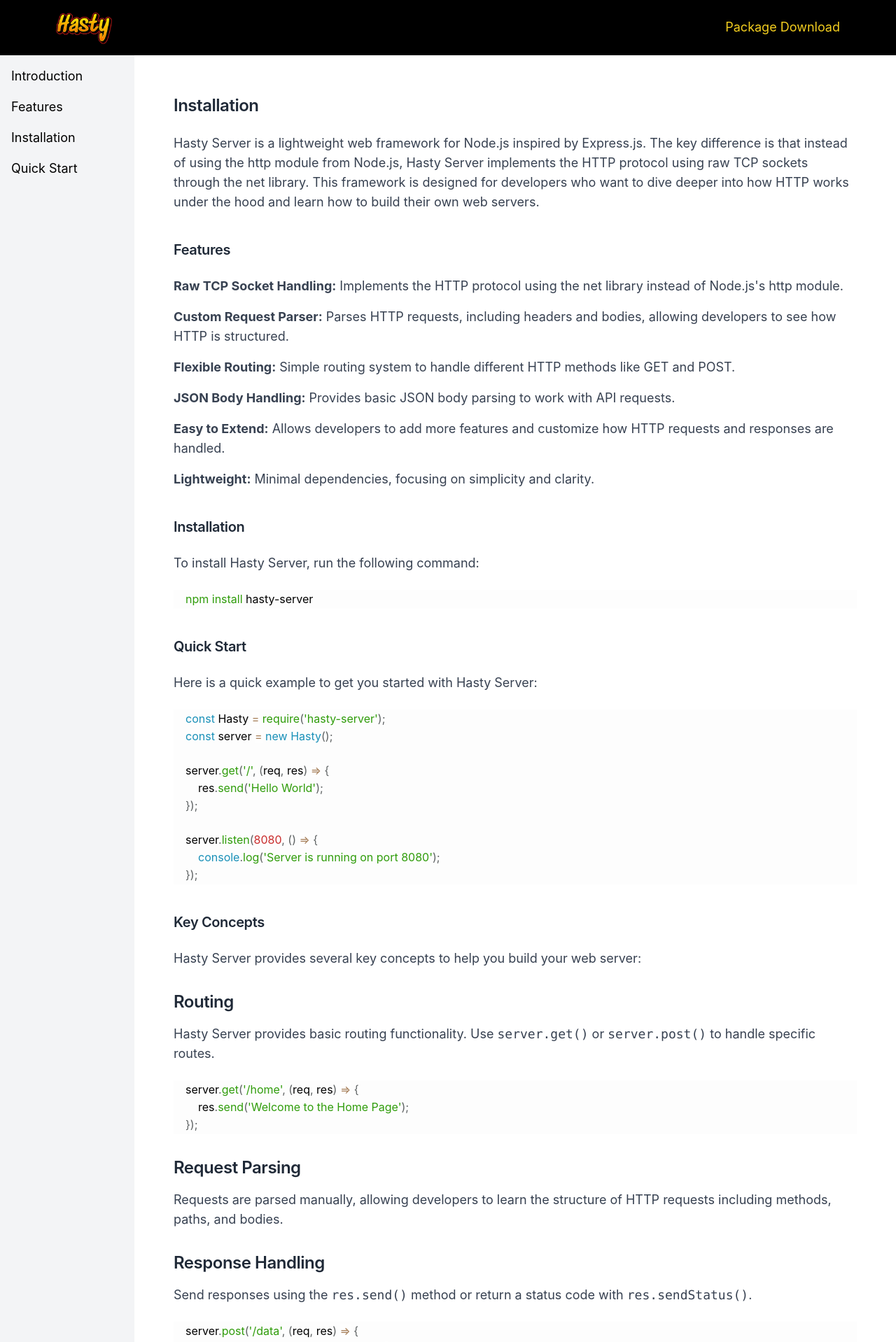
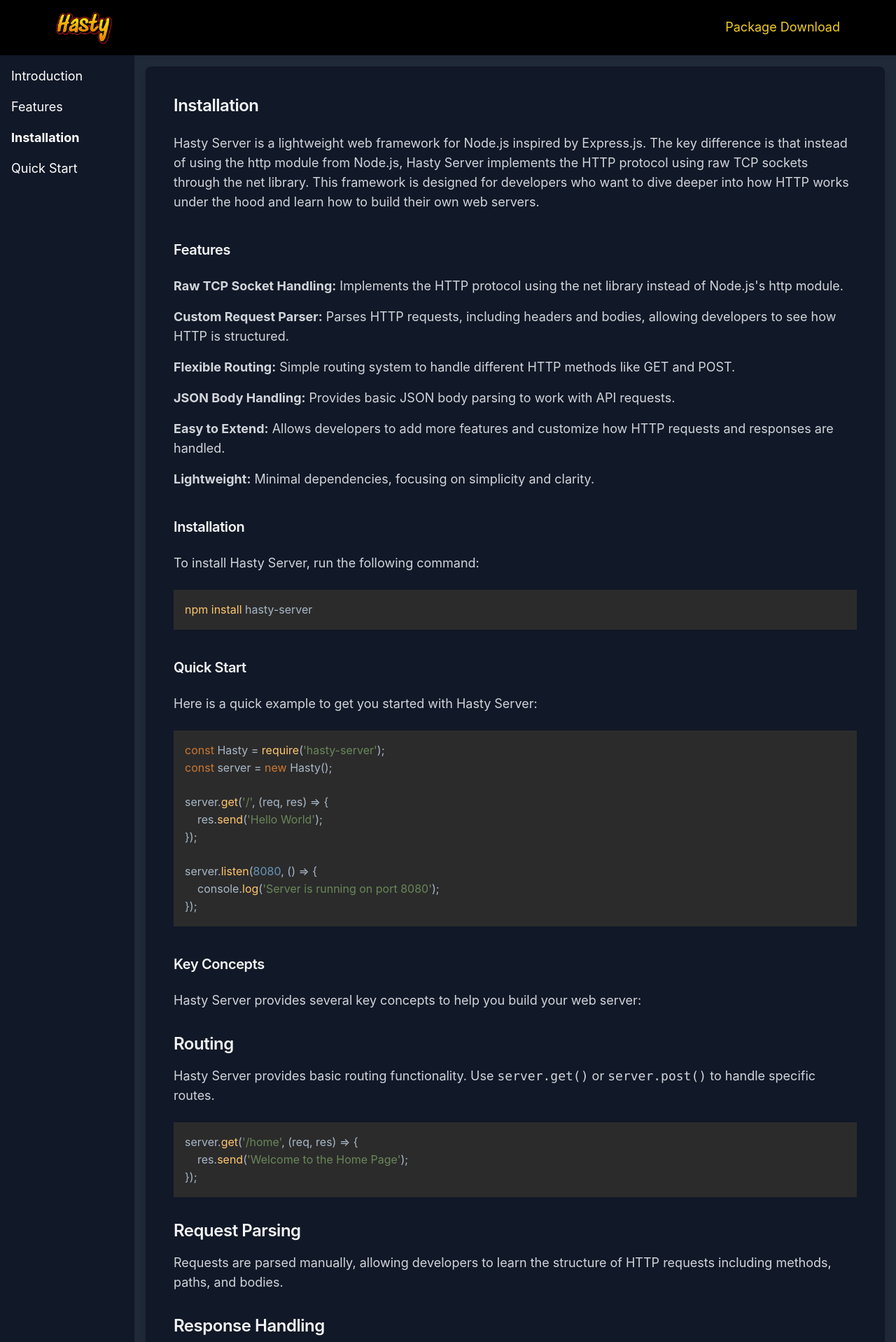
Before and after one commit to IntegerAlex/hasty-server, a React (Vite) app in the folder doc/: page /installation in a window 1280 px wide. Shown: the top 1918 px of the page at 70% size. Built offline with nearby package versions, Linux system fonts and the light colour scheme.

Commit message:
changed to dark theme

```diff
--- a/doc/src/components/installation.jsx
+++ b/doc/src/components/installation.jsx
@@ -1,14 +1,17 @@
 import Typography from "./general/typography";
 import { Prism as SyntaxHighlighter } from "react-syntax-highlighter";
-import { coy } from "react-syntax-highlighter/dist/esm/styles/prism";
+import { darcula } from "react-syntax-highlighter/dist/esm/styles/prism"; // Use darcula for a darker theme
 
 const Installation = () => {
   return (
-    <div className="p-6 bg-white md:p-8 lg:p-10">
-      <Typography variant="h4" className="mb-6 text-gray-800 text-center md:text-left">
+    <div className="p-6 bg-gray-900 shadow-lg rounded-lg md:p-8 lg:p-10">
+      <Typography
+        variant="h4"
+        className="mb-6 text-gray-100 text-center md:text-left"
+      >
         Installation
       </Typography>
-      <Typography variant="body1" className="mb-6 text-gray-700 leading-relaxed">
+      <Typography variant="body1" className="mb-6 text-gray-300 leading-relaxed">
         Hasty Server is a lightweight web framework for Node.js inspired by
         Express.js. The key difference is that instead of using the http module
         from Node.js, Hasty Server implements the HTTP protocol using raw TCP
@@ -16,10 +19,13 @@
         developers who want to dive deeper into how HTTP works under the hood
         and learn how to build their own web servers.
       </Typography>
-      <Typography variant="h5" className="mt-10 mb-6 text-gray-800 text-center md:text-left">
+      <Typography
+        variant="h5"
+        className="mt-10 mb-6 text-gray-100 text-center md:text-left"
+      >
         Features
       </Typography>
-      <ul className="list-disc list-inside mb-6 text-gray-700 leading-relaxed space-y-4">
+      <ul className="list-disc list-inside mb-6 text-gray-300 leading-relaxed space-y-4">
         <li className="mb-2">
           <Typography variant="body1">
             <strong>Raw TCP Socket Handling:</strong> Implements the HTTP
@@ -59,22 +65,28 @@
           </Typography>
         </li>
       </ul>
-      <Typography variant="h5" className="mt-10 mb-6 text-gray-800 text-center md:text-left">
+      <Typography
+        variant="h5"
+        className="mt-10 mb-6 text-gray-100 text-center md:text-left"
+      >
         Installation
       </Typography>
-      <Typography variant="body1" className="mb-6 text-gray-700 leading-relaxed">
+      <Typography variant="body1" className="mb-6 text-gray-300 leading-relaxed">
         To install Hasty Server, run the following command:
       </Typography>
-      <SyntaxHighlighter language="bash" style={coy} className="mb-6">
+      <SyntaxHighlighter language="bash" style={darcula} className="mb-6">
         npm install hasty-server
       </SyntaxHighlighter>
-      <Typography variant="h5" className="mt-10 mb-6 text-gray-800 text-center md:text-left">
+      <Typography
+        variant="h5"
+        className="mt-10 mb-6 text-gray-100 text-center md:text-left"
+      >
         Quick Start
       </Typography>
-      <Typography variant="body1" className="mb-6 text-gray-700 leading-relaxed">
+      <Typography variant="body1" className="mb-6 text-gray-300 leading-relaxed">
         Here is a quick example to get you started with Hasty Server:
       </Typography>
-      <SyntaxHighlighter language="javascript" style={coy} className="mb-6">
+      <SyntaxHighlighter language="javascript" style={darcula} className="mb-6">
         {`const Hasty = require('hasty-server');
 const server = new Hasty();
 
@@ -86,41 +98,53 @@
     console.log('Server is running on port 8080');
 });`}
       </SyntaxHighlighter>
-      <Typography variant="h5" className="mt-10 mb-6 text-gray-800 text-center md:text-left">
+      <Typography
+        variant="h5"
+        className="mt-10 mb-6 text-gray-100 text-center md:text-left"
+      >
         Key Concepts
       </Typography>
-      <Typography variant="body1" className="mb-6 text-gray-700 leading-relaxed">
+      <Typography variant="body1" className="mb-6 text-gray-300 leading-relaxed">
         Hasty Server provides several key concepts to help you build your web
         server:
       </Typography>
-      <Typography variant="h4" className="mt-8 mb-4 text-gray-800 text-center md:text-left">
+      <Typography
+        variant="h4"
+        className="mt-8 mb-4 text-gray-100 text-center md:text-left"
+      >
         Routing
       </Typography>
-      <Typography variant="body1" className="mb-6 text-gray-700 leading-relaxed">
+      <Typography variant="body1" className="mb-6 text-gray-300 leading-relaxed">
         Hasty Server provides basic routing functionality. Use{" "}
         <code>server.get()</code> or <code>server.post()</code> to handle
         specific routes.
       </Typography>
-      <SyntaxHighlighter language="javascript" style={coy} className="mb-6">
+      <SyntaxHighlighter language="javascript" style={darcula} className="mb-6">
         {`server.get('/home', (req, res) => {
     res.send('Welcome to the Home Page');
 });`}
       </SyntaxHighlighter>
-      <Typography variant="h4" className="mt-8 mb-4 text-gray-800 text-center md:text-left">
+      <Typography
+        variant="h4"
+        className="mt-8 mb-4 text-gray-100 text-center md:text-left"
+      >
         Request Parsing
       </Typography>
-      <Typography variant="body1" className="mb-6 text-gray-700 leading-relaxed">
+      <Typography variant="body1" className="mb-6 text-gray-300 leading-relaxed">
         Requests are parsed manually, allowing developers to learn the structure
         of HTTP requests including methods, paths, and bodies.
       </Typography>
-      <Typography variant="h4" className="mt-8 mb-4 text-gray-800 text-center md:text-left">
+      <Typography
+        variant="h4"
+        className="mt-8 mb-4 text-gray-100 text-center md:text-left"
+      >
         Response Handling
       </Typography>
-      <Typography variant="body1" className="mb-6 text-gray-700 leading-relaxed">
+      <Typography variant="body1" className="mb-6 text-gray-300 leading-relaxed">
         Send responses using the <code>res.send()</code> method or return a
         status code with <code>res.sendStatus()</code>.
       </Typography>
-      <SyntaxHighlighter language="javascript" style={coy} className="mb-6">
+      <SyntaxHighlighter language="javascript" style={darcula} className="mb-6">
         {`server.post('/data', (req, res) => {
     res.send(JSON.stringify({ message: 'Data received!' }));
 });`}
--- a/doc/src/components/introducation.jsx
+++ b/doc/src/components/introducation.jsx
@@ -2,13 +2,13 @@
 
 const Introduction = () => {
   return (
-    <div className="p-6 bg-white">
-      <Typography variant="h3" className="mb-6 text-gray-800">
+    <div className="p-6 bg-gray-900 shadow-lg rounded-lg md:p-8 lg:p-10">
+      <Typography variant="h3" className="mb-6 text-gray-100">
         Introduction
       </Typography>
       <Typography
         variant="body1"
-        className="mb-6 text-gray-700 leading-relaxed"
+        className="mb-6 text-gray-300 leading-relaxed"
       >
         Hasty Server is a lightweight, fast, and easy-to-use web server that can
         be used to serve static files, as well as dynamic content. It is written
@@ -17,7 +17,7 @@
       </Typography>
       <Typography
         variant="body1"
-        className="mb-6 text-gray-700 leading-relaxed"
+        className="mb-6 text-gray-300 leading-relaxed"
       >
         Hasty Server is designed to be easy to install and use, and is suitable
         for a wide range of use cases, from serving static files for a personal
@@ -25,7 +25,7 @@
       </Typography>
       <Typography
         variant="body1"
-        className="mb-6 text-gray-700 leading-relaxed"
+        className="mb-6 text-gray-300 leading-relaxed"
       >
         Hasty Server is built on top of the{" "}
         <a
@@ -40,17 +40,17 @@
         content. It is designed to be easy to learn and use, while still
         providing powerful features for building web applications.
       </Typography>
-      <Typography variant="h3" className="mt-10 mb-6 text-gray-800">
+      <Typography variant="h3" className="mt-10 mb-6 text-gray-100">
         Key Features
       </Typography>
       <Typography
         variant="body1"
-        className="mb-6 text-gray-700 leading-relaxed"
+        className="mb-6 text-gray-300 leading-relaxed"
       >
         Hasty Server offers a range of features that make it a powerful and
         flexible web server:
       </Typography>
-      <ul className="list-disc list-inside mb-6 pl-6 text-gray-700 leading-relaxed">
+      <ul className="list-disc list-inside mb-6 pl-6 text-gray-300 leading-relaxed">
         <li className="mb-2">
           <Typography variant="body1">
             <strong>High Performance:</strong> Built with Rust, Hasty Server is
--- a/doc/src/layout.jsx
+++ b/doc/src/layout.jsx
@@ -2,39 +2,72 @@
 import Header from "./components/header";
 import Typography from "./components/general/typography";
 import { useState } from "react";
+import { NavLink } from "react-router-dom";
 
 const Layout = ({ children }) => {
   const [isNavOpen, setIsNavOpen] = useState(false);
 
   return (
-    <div className="flex flex-col min-h-screen w-full">
+    <div className="flex flex-col min-h-screen w-full bg-black text-white">
       <Header />
       <div className="flex flex-1">
-        <nav className={`w-48 bg-gray-100 p-4 ${isNavOpen ? "block" : "hidden"} md:block`}>
+        <nav
+          className={`w-48 bg-gray-900 p-4 ${
+            isNavOpen ? "block" : "hidden"
+          } md:block`}
+        >
           <ul className="space-y-4">
             <li>
-              <Link to="/" className="text-black hover:text-gray-800">
+              <NavLink
+                to="/"
+                className={({ isActive }) =>
+                  `text-white hover:text-gray-300 ${
+                    isActive ? "font-bold" : ""
+                  }`
+                }
+              >
                 <Typography variant="body1">Introduction</Typography>
-              </Link>
+              </NavLink>
             </li>
             <li>
-              <Link to="/features" className="text-black hover:text-gray-800">
+              <NavLink
+                to="/features"
+                className={({ isActive }) =>
+                  `text-white hover:text-gray-300 ${
+                    isActive ? "font-bold" : ""
+                  }`
+                }
+              >
                 <Typography variant="body1">Features</Typography>
-              </Link>
+              </NavLink>
             </li>
             <li>
-              <Link to="/installation" className="text-black hover:text-gray-800">
+              <NavLink
+                to="/installation"
+                className={({ isActive }) =>
+                  `text-white hover:text-gray-300 ${
+                    isActive ? "font-bold" : ""
+                  }`
+                }
+              >
                 <Typography variant="body1">Installation</Typography>
-              </Link>
+              </NavLink>
             </li>
             <li>
-              <Link to="/quickstart" className="text-black hover:text-gray-800">
+              <NavLink
+                to="/quickstart"
+                className={({ isActive }) =>
+                  `text-white hover:text-gray-300 ${
+                    isActive ? "font-bold" : ""
+                  }`
+                }
+              >
                 <Typography variant="body1">Quick Start</Typography>
-              </Link>
+              </NavLink>
             </li>
           </ul>
         </nav>
-        <main className="flex-1 p-4">
+        <main className="flex-1 p-4 bg-gray-800 text-white">
           <button
             className="md:hidden mb-4 text-blue-500"
             onClick={() => setIsNavOpen(!isNavOpen)}
```
Also changed, not shown: doc/src/components/features.jsx (+71 -33 lines), doc/src/components/quick-start.jsx (+16 -15 lines).
